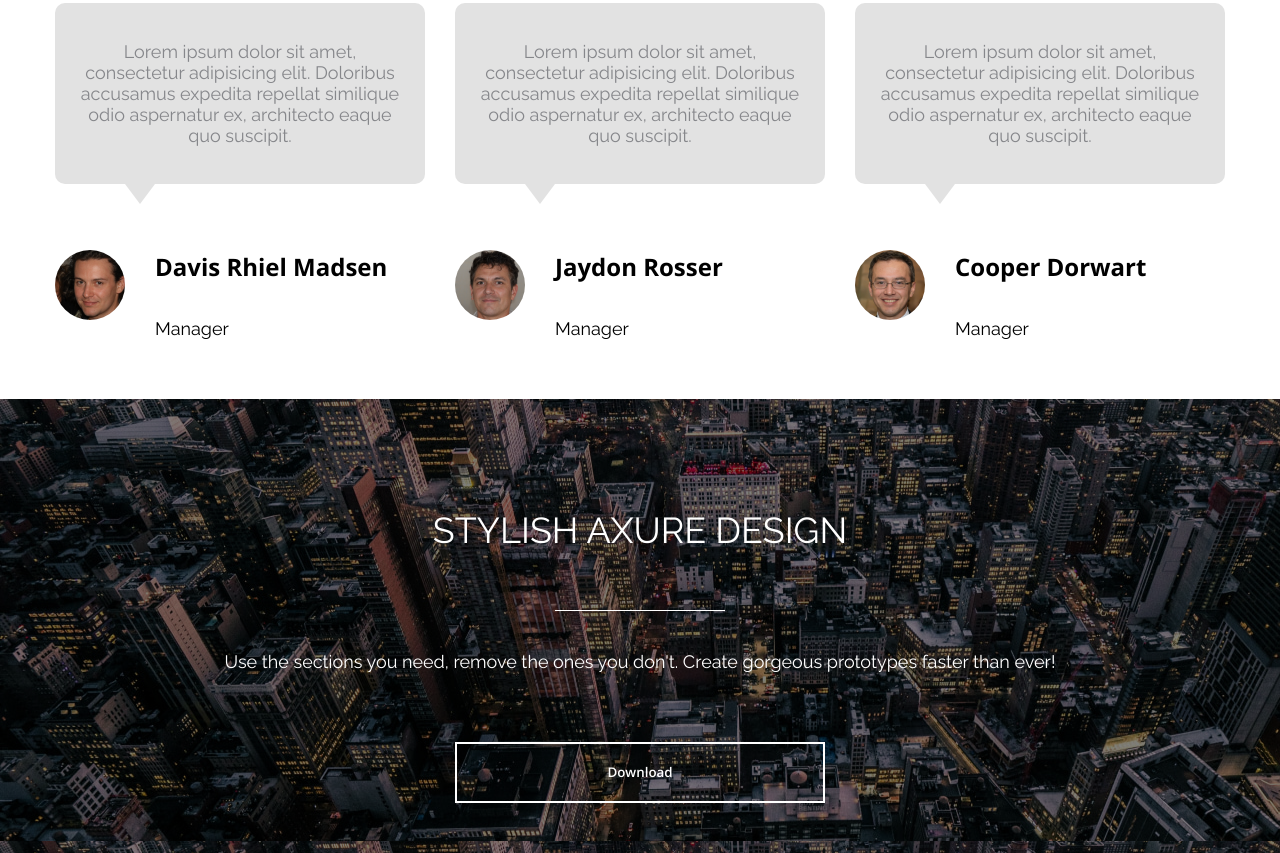
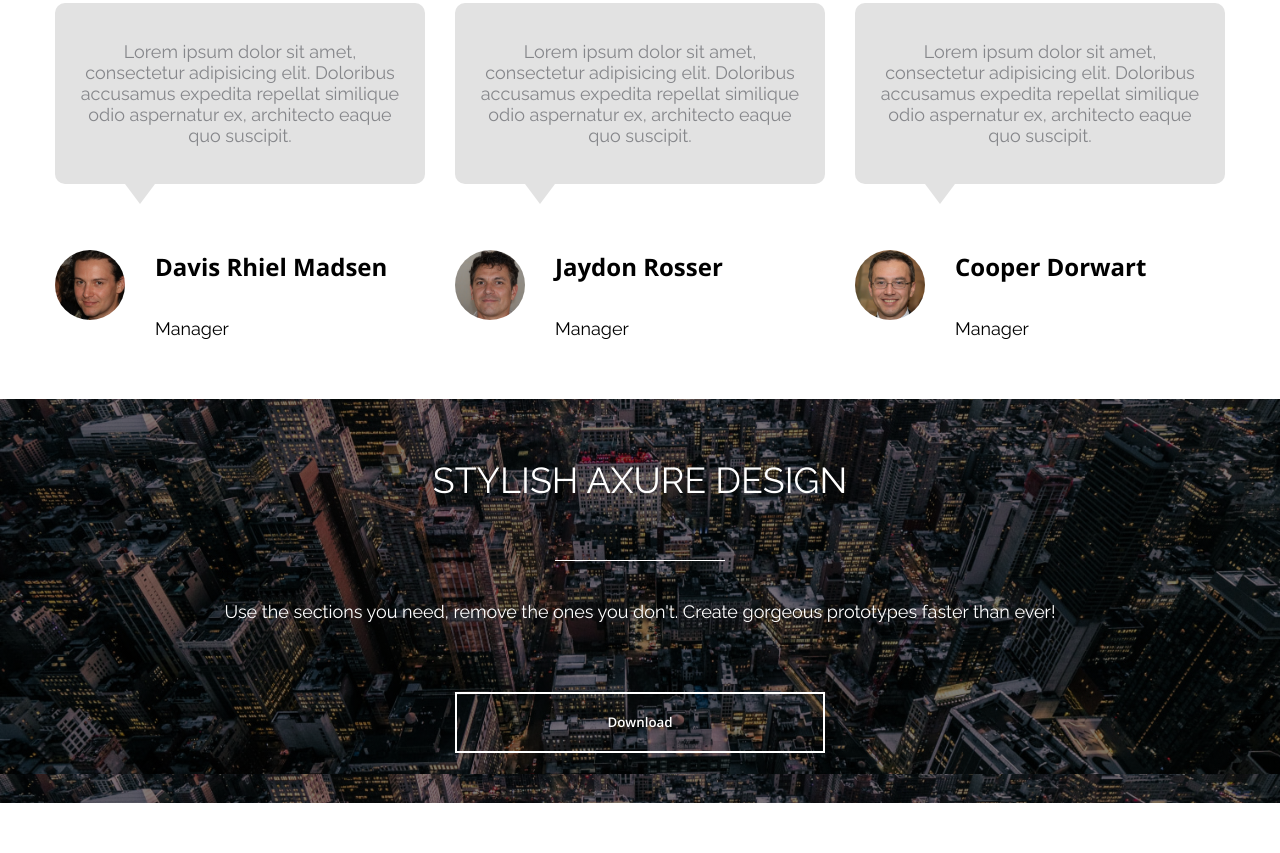
Before and after one commit to radionovroma/axit-radionov, a plain HTML site: page index.html in a window 1280 px wide. Shown: the part 2725-3578 px from the top of the page. After the commit the page ends 3528 px from the top, so only its background shows below. Drawn offline with nearby package versions, Linux system fonts and the light colour scheme.

Commit message:
L07 Fixed design section

```diff
--- a/css/design-block.css
+++ b/css/design-block.css
@@ -1,14 +1,10 @@
 .design-block{
-	background-image: url(/img/design_bg.jpg);
+	background: linear-gradient( rgba(0, 0, 0, 0.5), rgba(0, 0, 0, 0.5) ), url(/img/design_bg.jpg);
+	background-size: contain;
 }
 
 .design-block__wrap{
-	padding: 50px 0;
-	background: rgba(0, 0, 0, 0.5);
-}
-
-.design-wrap__info{
-	padding-top: 60px;
+	padding: 60px 0 50px;
 }
 
 .design-info__title{
--- a/index.html
+++ b/index.html
@@ -196,8 +196,7 @@
 		</div>
 
 		<section class="design-block">
-			<div class="design-block__wrap design-wrap">
-				<div class="design-wrap__info design-info container">
+			<div class="design-block__wrap design-info container">
 				<h2 class="design-info__title title">
 					stylish axure design
 				</h2>
@@ -207,7 +206,6 @@
 				<button type="button" class="design-info__button button">
 					Download
 				</button>
-				</div>
 			</div>
 		</section>
 
```
Lines whose indentation alone changed are shown as unchanged.
